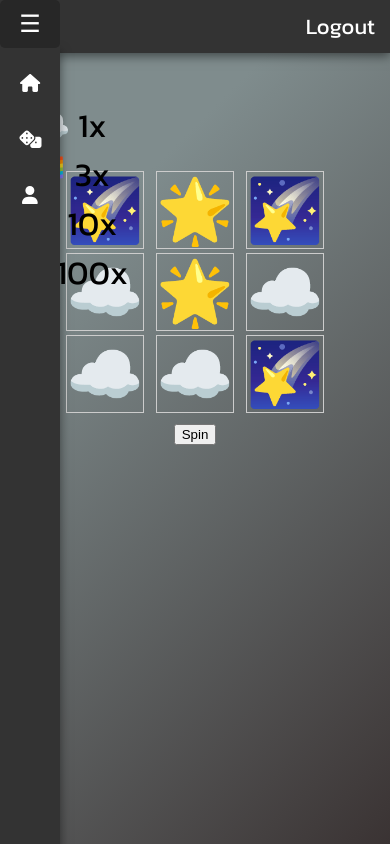
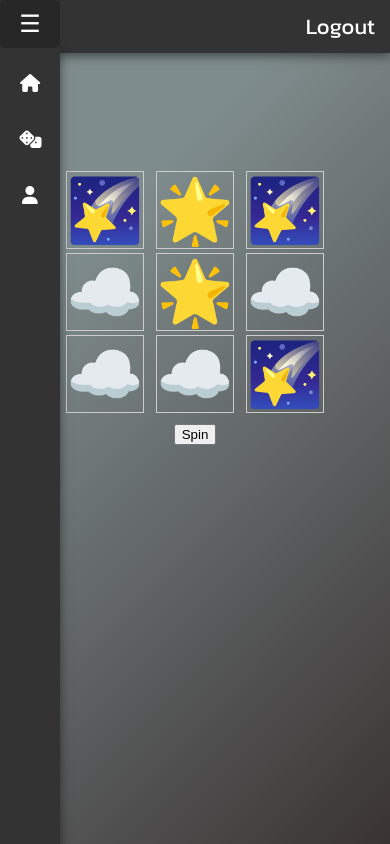
Before and after one commit to Deniz-Misirlioglu/high-roller-heaven, a React (Create React App) app in the folder highrollerheaven/: page /slot in a window 390 px wide. Built offline with nearby package versions, Linux system fonts and the light colour scheme.

Commit message:
payout table complete

```diff
--- a/highrollerheaven/src/Components/SlotComponent/Slot.css
+++ b/highrollerheaven/src/Components/SlotComponent/Slot.css
@@ -59,8 +59,14 @@
   left: 5vw;
   top: 5vw;
   width: fit-content;
-  font-size: 3em;
+  background-color: #e9e7e4;
+  border-radius: 5px;
+  box-shadow: 0 5px 9px rgba(0, 0, 0, 0.1);
+  font-size: 1em;
+  font-weight: bold;
+  color: #333;
   transition: font-size 0.3s ease, top 0.3s ease, left 0.3s ease;
+  z-index: 1000;
 }
 
 .slot-machine {
@@ -78,10 +84,8 @@
   }
 }
 
-@media (max-width: 480px) {
+@media (max-width: 1400px) {
   .payout-table {
-    left: 2vw;
-    top: 12vh;
-    font-size: 1.5em;
+    display: none;
   }
 }
--- a/highrollerheaven/src/Components/SlotComponent/Slot.js
+++ b/highrollerheaven/src/Components/SlotComponent/Slot.js
@@ -158,6 +158,9 @@ const Slot = () => {
         <div className="payout-item">
           <span className="payout-symbol">🌠</span> 100x
         </div>
+        <div className="win-information">
+          ⓘ Win by getting 3 symbols in a row
+        </div>
       </div>
     </>
   );
```
